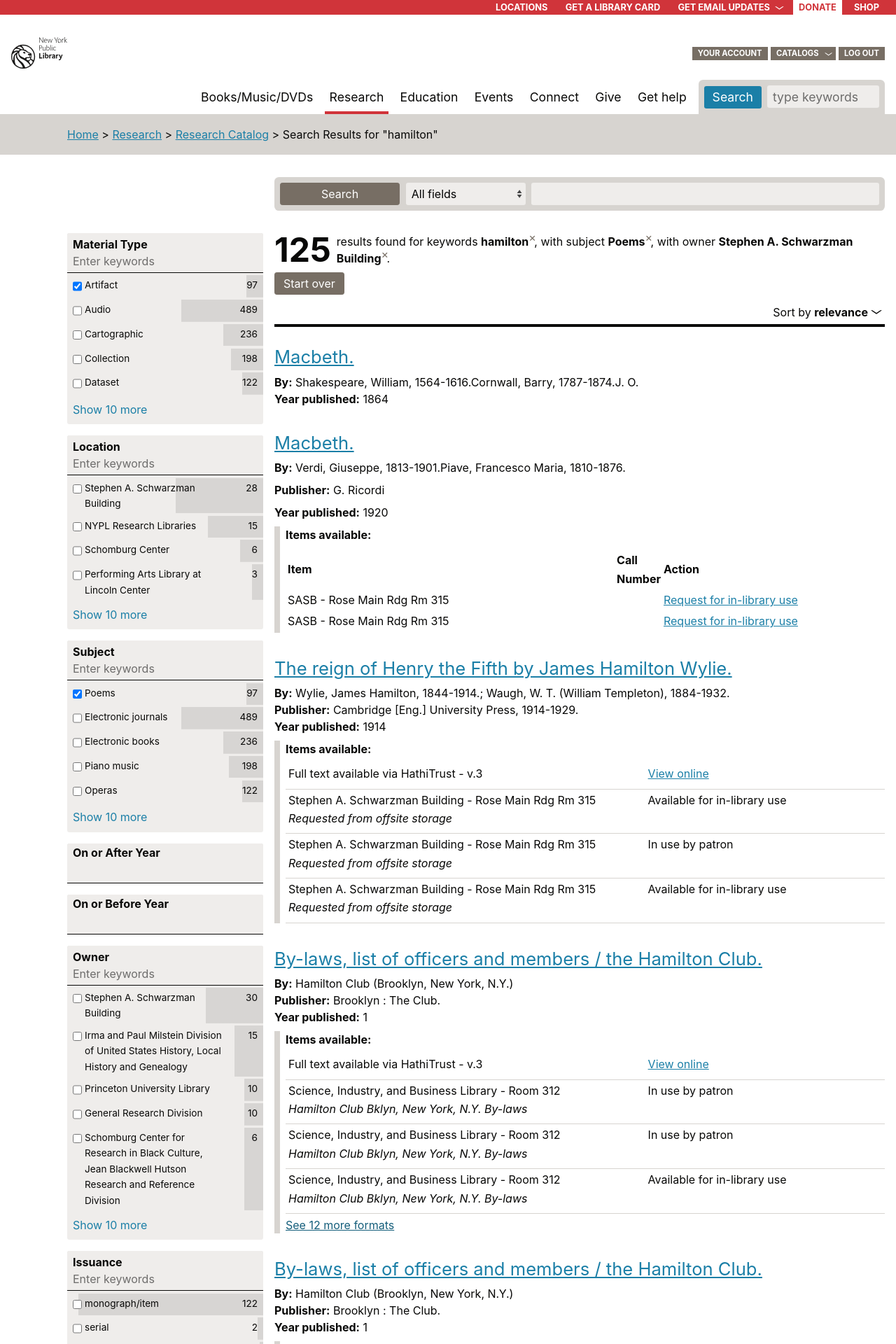
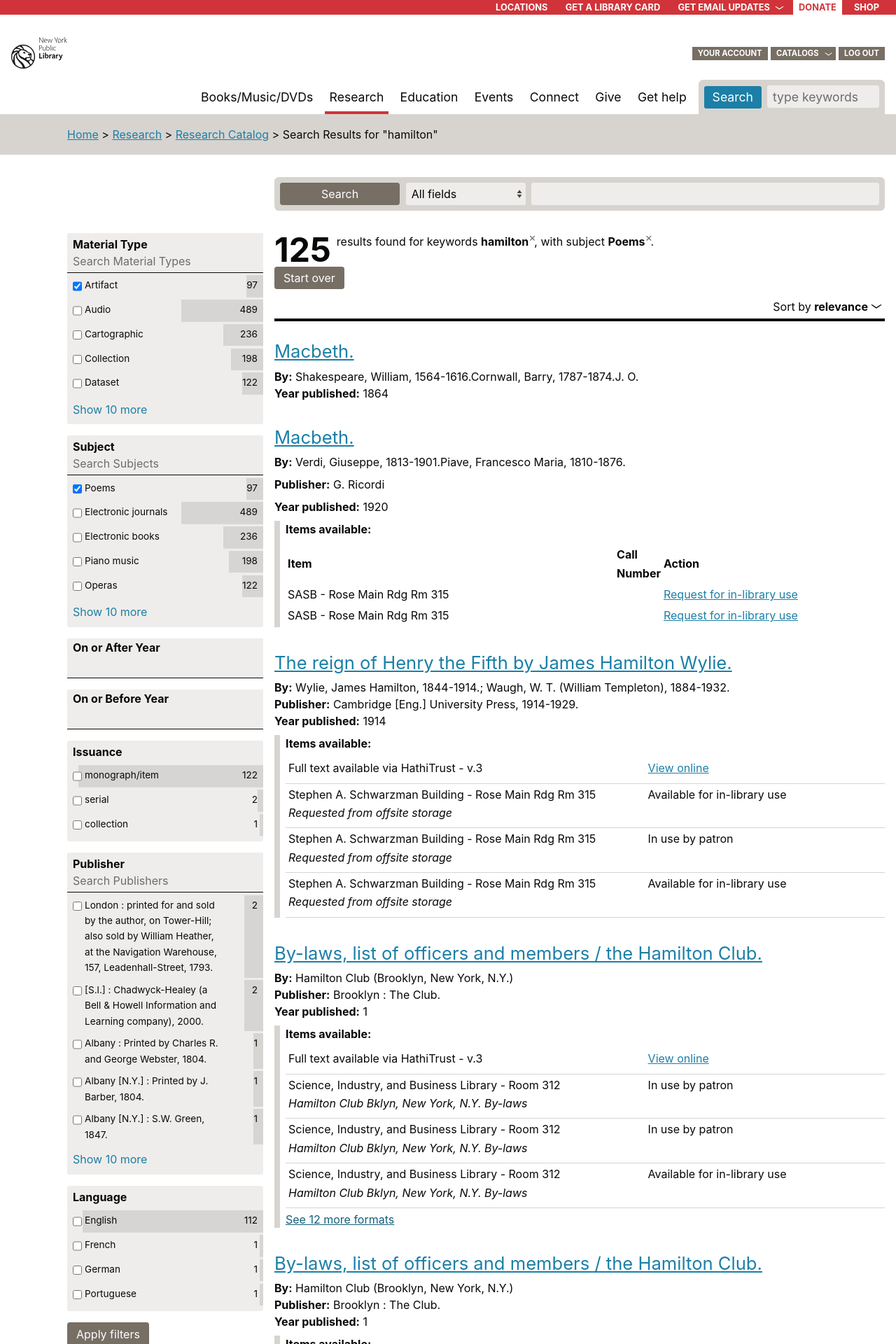
Before and after one commit to NYPL/design-toolkit, a Jekyll site: the page docs/discovery-search.html, which Jekyll copies as it is, in a window 1280 px wide. Shown: the top 1920 px of the page at 70% size. Built offline with Jekyll 4.4.1, drawn with Linux system fonts in a browser that asks for light colours; nearby versions of some CDN libraries.

Commit message:
:space_invader: better searchable fields

```diff
--- a/docs/_sections/forms.html
+++ b/docs/_sections/forms.html
@@ -283,7 +285,7 @@
 <div class="nypl-searchable-field">
   <div class="nypl-facet-search">
     <label for="subject-text">Subject</label>
-    <input id="subject-text" type="text" placeholder="Enter keywords">
+    <input id="subject-text" type="text" placeholder="Search Subjects">
   </div>
   <div class="nypl-facet-list">
     <label for="subject-poems" class="nypl-bar_9">
--- a/docs/css/docs.css
+++ b/docs/css/docs.css
@@ -2903,6 +2903,10 @@
         width: 2rem; }
   .nypl-searchable-field .nypl-link-button {
     margin: 0.5rem 0.5rem 0; }
+  .nypl-searchable-field.nosearch .nypl-facet-search label {
+    position: relative; }
+  .nypl-searchable-field.nosearch .nypl-facet-search input {
+    display: none; }
 
 .nypl-alphabetical-filter {
   background-color: #efedeb;
--- a/docs/css/example-search-styles.css
+++ b/docs/css/example-search-styles.css
@@ -2903,6 +2903,10 @@
         width: 2rem; }
   .nypl-searchable-field .nypl-link-button {
     margin: 0.5rem 0.5rem 0; }
+  .nypl-searchable-field.nosearch .nypl-facet-search label {
+    position: relative; }
+  .nypl-searchable-field.nosearch .nypl-facet-search input {
+    display: none; }
 
 .nypl-alphabetical-filter {
   background-color: #efedeb;
--- a/docs/css/example-styles.css
+++ b/docs/css/example-styles.css
@@ -2903,6 +2903,10 @@
         width: 2rem; }
   .nypl-searchable-field .nypl-link-button {
     margin: 0.5rem 0.5rem 0; }
+  .nypl-searchable-field.nosearch .nypl-facet-search label {
+    position: relative; }
+  .nypl-searchable-field.nosearch .nypl-facet-search input {
+    display: none; }
 
 .nypl-alphabetical-filter {
   background-color: #efedeb;
--- a/docs/discovery-search.html
+++ b/docs/discovery-search.html
@@ -268,7 +268,7 @@
 <div class="nypl-searchable-field">
   <div class="nypl-facet-search">
     <label for="material-text">Material Type</label>
-    <input id="material-text" type="text" placeholder="Enter keywords">
+    <input id="material-text" type="text" placeholder="Search Material Types">
   </div>
   <div class="nypl-facet-list">
     <label for="material-Artifact" class="nypl-bar_9">
@@ -310,10 +310,10 @@
   <button class="nypl-link-button">Show 10 more</button>
 </div>
 
-<div class="nypl-searchable-field">
+<!-- <div class="nypl-searchable-field">
   <div class="nypl-facet-search">
     <label for="location-text">Location</label>
-    <input id="location-text" type="text" placeholder="Enter keywords">
+    <input id="location-text" type="text" placeholder="Search Locations">
   </div>
   <div class="nypl-facet-list">
     <label for="location-Stephen A. Schwarzman Building " class="nypl-bar_46">
@@ -346,12 +346,12 @@
     </label>
   </div>
   <button class="nypl-link-button">Show 10 more</button>
-</div>
+</div> -->
 
 <div class="nypl-searchable-field">
   <div class="nypl-facet-search">
     <label for="subject-text">Subject</label>
-    <input id="subject-text" type="text" placeholder="Enter keywords">
+    <input id="subject-text" type="text" placeholder="Search Subjects">
   </div>
   <div class="nypl-facet-list">
     <label for="subject-poems" class="nypl-bar_9">
@@ -413,10 +413,10 @@
   <input id="date-before" type="text" placeholder="Enter a year">
 </div>
 
-<div class="nypl-searchable-field">
+<!-- <div class="nypl-searchable-field">
   <div class="nypl-facet-search">
     <label for="owner-text">Owner</label>
-    <input id="owner-text" type="text" placeholder="Enter keywords">
+    <input id="owner-text" type="text" placeholder="Search Owners">
   </div>
   <div class="nypl-facet-list">
     <label for="location-orgs:1000" class="nypl-bar_30">
@@ -456,12 +456,12 @@
     </label>
   </div>
   <button class="nypl-link-button">Show 10 more</button>
-</div>
+</div> -->
 
-<div class="nypl-searchable-field">
+<div class="nypl-searchable-field nosearch">
   <div class="nypl-facet-search">
     <label for="issuance-text">Issuance</label>
-    <input id="issuance-text" type="text" placeholder="Enter keywords">
+    <input id="issuance-text" type="text" placeholder="Search Issuances">
   </div>
   <div class="nypl-facet-list">
     <label for="issuance-urn:biblevel:m" class="nypl-bar_97">
@@ -491,7 +491,7 @@
 <div class="nypl-searchable-field">
   <div class="nypl-facet-search">
     <label for="publisher-text">Publisher</label>
-    <input id="publisher-text" type="text" placeholder="Enter keywords">
+    <input id="publisher-text" type="text" placeholder="Search Publishers">
   </div>
   <div class="nypl-facet-list">
     <label for="publisher-London : printed for and sold by the author, on Tower-Hill; also sold by William Heather, at the Navigation Warehouse, 157, Leadenhall-Street, 1793." class="nypl-bar_10">
@@ -533,10 +533,10 @@
   <button class="nypl-link-button">Show 10 more</button>
 </div>
 
-<div class="nypl-searchable-field">
+<div class="nypl-searchable-field nosearch">
   <div class="nypl-facet-search">
     <label for="language-text">Language</label>
-    <input id="language-text" type="text" placeholder="Enter keywords">
+    <input id="language-text" type="text" placeholder="Search Languages">
   </div>
   <div class="nypl-facet-list">
     <label for="language-lang:eng" class="nypl-bar_95">
@@ -582,8 +582,7 @@
       <div class="nypl-results-summary">
         <span class="nypl-results-count">125</span> results found
         <span class="nypl-facet">for keywords <strong>hamilton</strong><button><span>Remove hamilton keyword filter</span></button></span>,
-        <span class="nypl-facet">with subject <strong>Poems</strong><button><span>Remove Poems subject filter</span></button></span>,
-        <span class="nypl-facet">with owner <strong>Stephen A. Schwarzman Building</strong><button><span>Remove Stephen A. Schwarzman Building owner filter</span></button></span>.
+        <span class="nypl-facet">with subject <strong>Poems</strong><button><span>Remove Poems subject filter</span></button></span>.
         <button>Start over</button>
       </div>
 
```
Also changed, not shown: other parts of docs/_sections/forms.html (+3 -1 lines), sass/_forms.scss (+15 -0 lines).
